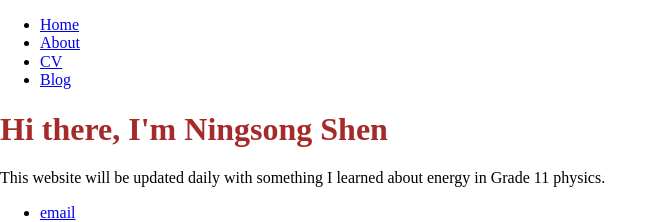
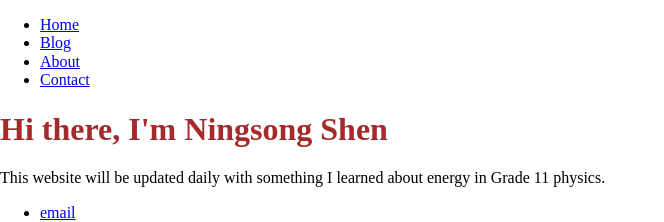
Before and after one commit to heliotrope3n/the-energy-chronicles, a Jekyll site: the page built from index.html, in a window 1280 px wide. Shown: the top 222 px of the page, without its empty margins (0-664 px from the left). Built offline with Jekyll 4.4.1, drawn with Linux system fonts in a browser that asks for light colours.

Commit message:
2017-11-21-A-Ball-A-Ramp-and-Energy and website adjustments

```diff
--- a/_layouts/default.html
+++ b/_layouts/default.html
@@ -10,9 +10,9 @@
 			<nav>
 	    		<ul>
 	        		<li><a href="/">Home</a></li>
-		        	<li><a href="/energy-journal/journals">About</a></li>
-	        		<li><a href="/energy-jornal/about">CV</a></li>
-	        		<li><a href="/energy-journal/contact">Blog</a></li>
+		        	<li><a href="/energy-journal/blog">Blog</a></li>
+	        		<li><a href="/energy-jornal/about">About</a></li>
+	        		<li><a href="/energy-journal/contact">Contact</a></li>
 	    		</ul>
 			</nav>
 			<div class="container">
--- a/journals/index.html
+++ b/blog/index.html
@@ -6,6 +6,6 @@ title: The Energy Journal Posts
 	<ul class="posts">
 
 	  {% for post in site.posts %}
-	    <li><span>{{ post.date | date_to_string }}</span> » <a href="{{ post.url }}" title="{{ post.title }}">{{ post.title }}</a></li>
+	    <li><span>{{ post.date | date_to_string }}</span> » <a href="/energy-journal/{{ post.url }}" title="{{ post.title }}">{{ post.title }}</a></li>
 	  {% endfor %}
 	</ul>
```
Also changed, not shown: _posts/2017-11-21-A-Ball-A-Ramp-and-Energy.md (added, +23 -0 lines), blog/atom.xml (renamed from journals/atom.xml).
